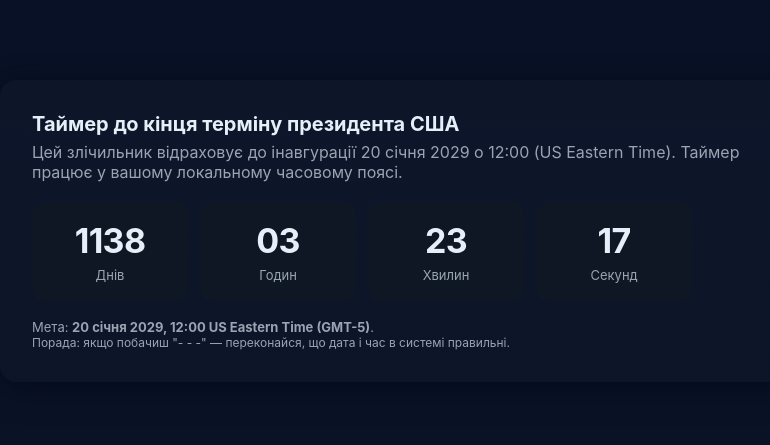
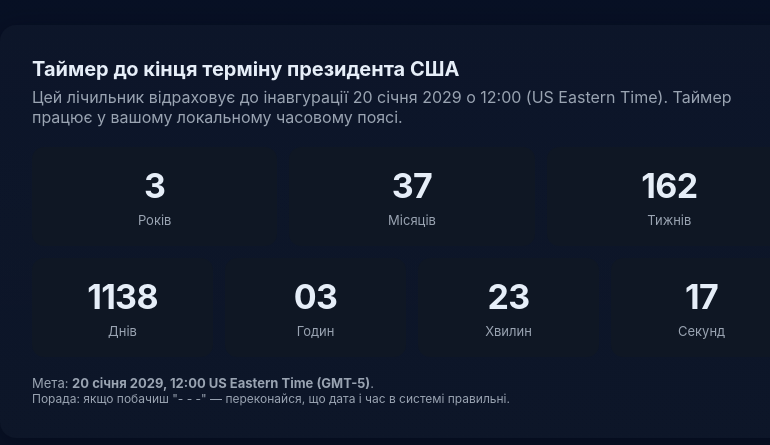
Before and after one commit to Robbert228/trump-timer, a plain HTML site: page index.html in a window 1280 px wide. Shown: the part 169-614 px from the top of the page, without its empty margins (228-998 px from the left). Drawn offline with Linux system fonts and the light colour scheme.

Commit message:
Add files via upload

```diff
--- a/index.html
+++ b/index.html
@@ -11,8 +11,8 @@
     .card{width:min(760px,94%);padding:32px;border-radius:16px;background:linear-gradient(180deg,rgba(255,255,255,0.02),rgba(255,255,255,0.01));box-shadow:0 8px 30px rgba(2,6,23,0.6)}
     h1{margin:0 0 6px;font-size:20px}
     p.sub{margin:0 0 20px;color:var(--muted)}
-    .count{display:flex;gap:12px;flex-wrap:wrap}
-    .unit{background:var(--card);padding:18px;border-radius:12px;min-width:120px;text-align:center}
+    .count-row{display:flex;gap:12px;justify-content:space-between;flex-wrap:nowrap;margin-bottom:12px}
+    .unit{flex:1;background:var(--card);padding:18px;border-radius:12px;text-align:center;}
     .num{font-size:34px;font-weight:700;letter-spacing: -0.02em}
     .lbl{margin-top:6px;color:var(--muted);font-size:13px}
     footer{margin-top:18px;color:var(--muted);font-size:13px}
@@ -22,13 +22,20 @@
 <body>
   <div class="card">
     <h1>Таймер до кінця терміну президента США</h1>
-    <p class="sub">Цей злічильник відраховує до інавгурації 20 січня 2029 о 12:00 (US Eastern Time). Таймер працює у вашому локальному часовому поясі.</p>
+    <p class="sub">Цей лічильник відраховує до інавгурації 20 січня 2029 о 12:00 (US Eastern Time). Таймер працює у вашому локальному часовому поясі.</p>
 
-    <div id="count" class="count" aria-live="polite">
-      <div class="unit"><div id="days" class="num">—</div><div class="lbl">Днів</div></div>
-      <div class="unit"><div id="hours" class="num">—</div><div class="lbl">Годин</div></div>
-      <div class="unit"><div id="minutes" class="num">—</div><div class="lbl">Хвилин</div></div>
-      <div class="unit"><div id="seconds" class="num">—</div><div class="lbl">Секунд</div></div>
+    <div id="count">
+      <div class="count-row" aria-live="polite">
+        <div class="unit"><div id="years" class="num">—</div><div class="lbl">Років</div></div>
+        <div class="unit"><div id="months" class="num">—</div><div class="lbl">Місяців</div></div>
+        <div class="unit"><div id="weeks" class="num">—</div><div class="lbl">Тижнів</div></div>
+      </div>
+      <div class="count-row" aria-live="polite">
+        <div class="unit"><div id="days" class="num">—</div><div class="lbl">Днів</div></div>
+        <div class="unit"><div id="hours" class="num">—</div><div class="lbl">Годин</div></div>
+        <div class="unit"><div id="minutes" class="num">—</div><div class="lbl">Хвилин</div></div>
+        <div class="unit"><div id="seconds" class="num">—</div><div class="lbl">Секунд</div></div>
+      </div>
     </div>
 
     <footer>
@@ -38,11 +45,13 @@
   </div>
 
   <script>
-    // Target: 20 Jan 2029 12:00:00 US Eastern Time (UTC-05:00)
     const targetISO = "2029-01-20T12:00:00-05:00";
     const target = new Date(targetISO);
 
     const el = {
+      years: document.getElementById("years"),
+      months: document.getElementById("months"),
+      weeks: document.getElementById("weeks"),
       days: document.getElementById("days"),
       hours: document.getElementById("hours"),
       minutes: document.getElementById("minutes"),
@@ -55,19 +64,26 @@
       const now = new Date();
       let diff = target - now;
       if(diff <= 0){
-        el.days.textContent = "0";
-        el.hours.textContent = "00";
-        el.minutes.textContent = "00";
-        el.seconds.textContent = "00";
+        el.years.textContent = el.months.textContent = el.weeks.textContent = el.days.textContent = "0";
+        el.hours.textContent = el.minutes.textContent = el.seconds.textContent = "00";
         return;
       }
 
-      const sec = Math.floor(diff / 1000);
-      const days = Math.floor(sec / 86400);
-      const hours = Math.floor((sec % 86400) / 3600);
-      const minutes = Math.floor((sec % 3600) / 60);
-      const seconds = sec % 60;
+      let totalSec = Math.floor(diff/1000);
+      let totalDays = Math.floor(totalSec / 86400);
 
+      let years = Math.floor(totalDays / 365);
+      let months = Math.floor(totalDays / 30);
+      let weeks = Math.floor(totalDays / 7);
+      let days = totalDays;
+
+      const hours = Math.floor((totalSec % 86400)/3600);
+      const minutes = Math.floor((totalSec % 3600)/60);
+      const seconds = totalSec % 60;
+
+      el.years.textContent = String(years);
+      el.months.textContent = String(months);
+      el.weeks.textContent = String(weeks);
       el.days.textContent = String(days);
       el.hours.textContent = pad(hours);
       el.minutes.textContent = pad(minutes);
```
